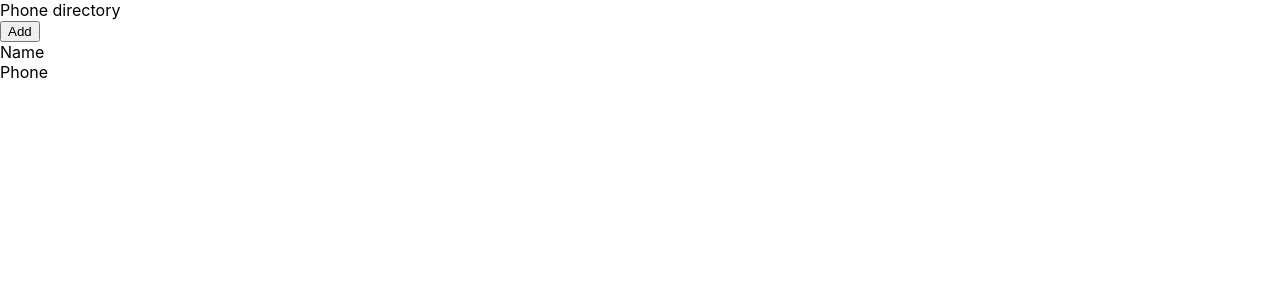
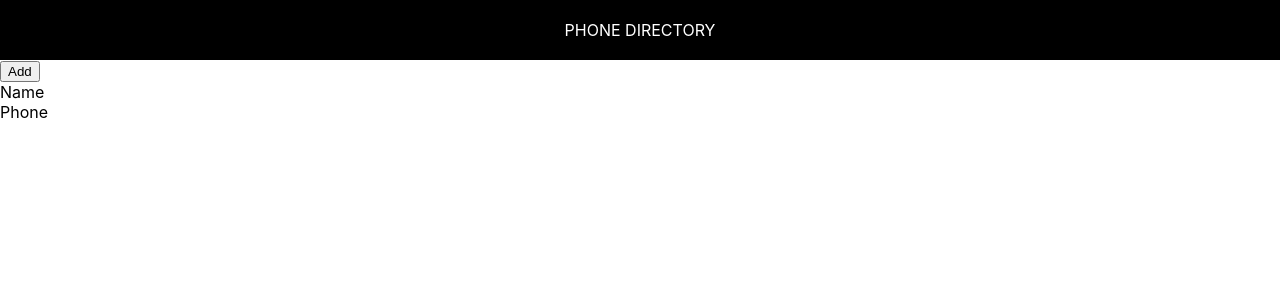
Before and after one commit to lucifer-art/phone-directory, a React (Create React App) app: page / in a window 1280 px wide. Shown: the top 300 px of the page. Built offline with nearby package versions, Linux system fonts and the light colour scheme.

Commit message:
inline styling e1

```diff
--- a/src/App.js
+++ b/src/App.js
@@ -5,7 +5,7 @@ class App extends Component{
   render(){
     return(
       <div>
-        <Header></Header>
+        <Header>Hello World!</Header>
         <button>Add</button>
         <div>
           <span>Name</span><br />
--- a/src/Header.js
+++ b/src/Header.js
@@ -1,9 +1,10 @@
 import React from 'react';
 
-const Header = function(){
+const Header = function(props){
     return(
-        <div>
+        <div style={{textAlign:'center',padding:20,backgroundColor:'#000',color:'#fff',textTransform:'uppercase'}}>
           Phone directory
+          {/* <p>{props.children}</p> */}
         </div>
     )
 }
```
Also changed, not shown: 1 other file (tests, documents, lock files or other folders).
